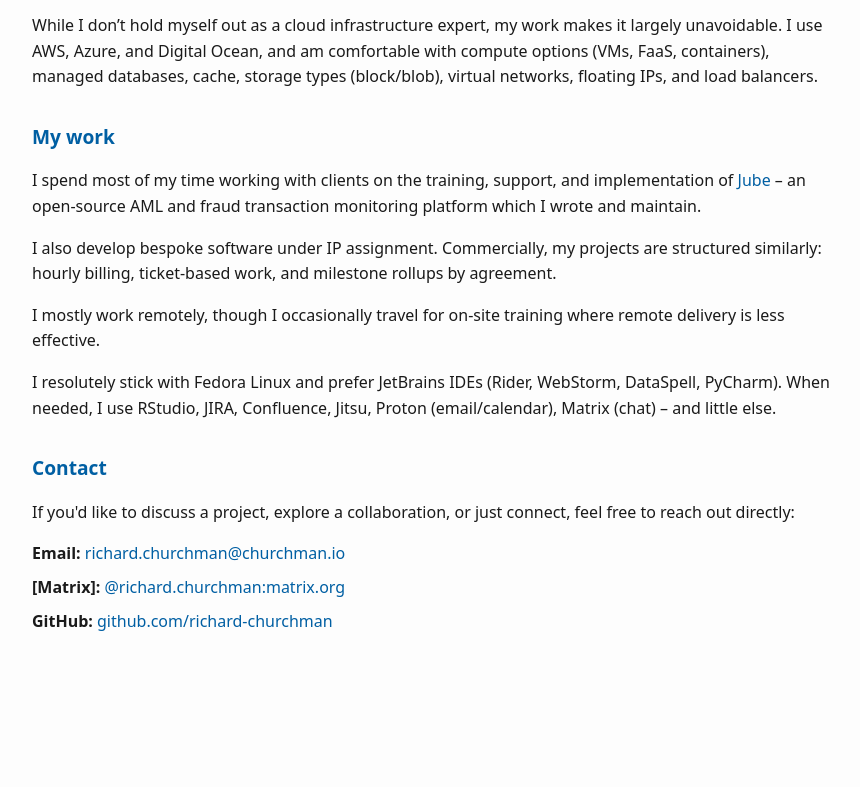
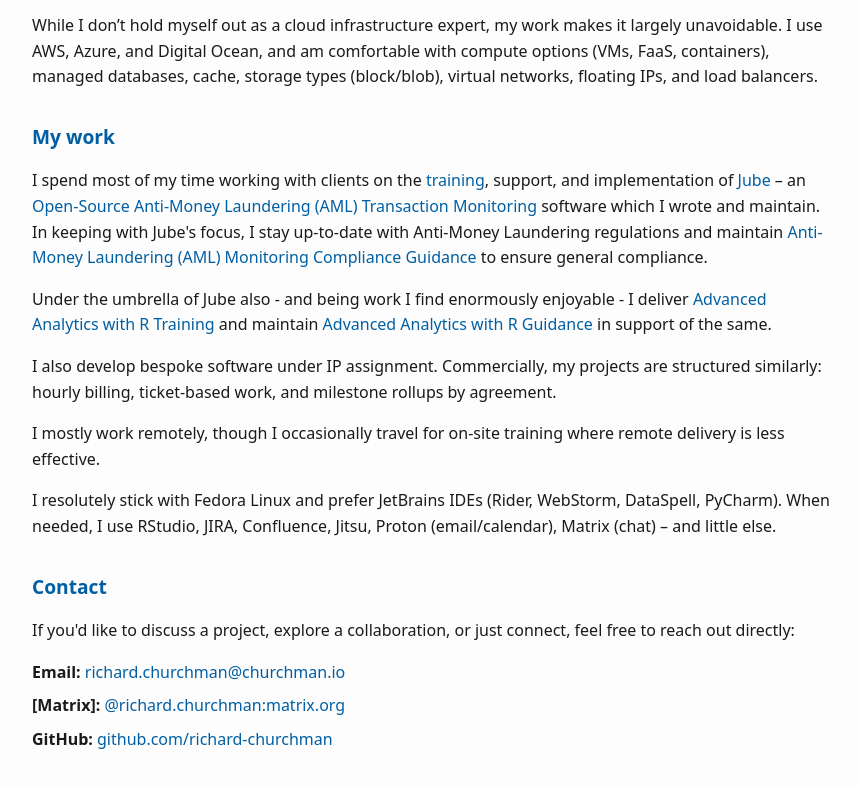
Before and after one commit to richard-churchman/churchman.io, a plain HTML site: page index.html in a window 1280 px wide. Shown: the part 909-1696 px from the top of the page, without its empty margins (208-1068 px from the left). Before the commit the page ends 1583 px from the top, so only its background shows below. Drawn offline with Linux system fonts and the light colour scheme.

Commit message:
Updates.

```diff
--- a/index.html
+++ b/index.html
@@ -115,7 +115,9 @@
     <p>While I don’t hold myself out as a cloud infrastructure expert, my work makes it largely unavoidable. I use AWS, Azure, and Digital Ocean, and am comfortable with compute options (VMs, FaaS, containers), managed databases, cache, storage types (block/blob), virtual networks, floating IPs, and load balancers.</p>
 
     <h2>My work</h2>
-    <p>I spend most of my time working with clients on the training, support, and implementation of <a href="https://github.com/jube-dev/jube" target="_blank">Jube</a> – an open-source AML and fraud transaction monitoring platform which I wrote and maintain.</p>
+    <p>I spend most of my time working with clients on the <a href="https://jube.io/jube-training/" target="_blank">training</a>, support, and implementation of <a href="https://www.jube.io" target="_blank">Jube</a> – an <a href="https://github.com/jube-home/aml-transaction-monitoring" target="_blank">Open-Source Anti-Money Laundering (AML) Transaction Monitoring</a> software which I wrote and maintain. In keeping with Jube's focus, I stay up-to-date with Anti-Money Laundering regulations and maintain <a href="https://jube.io/JubeAMLMonitoringComplianceGuidance.pdf" target="_blank">Anti-Money Laundering (AML) Monitoring Compliance Guidance</a> to ensure general compliance.</p>
+
+    <p>Under the umbrella of Jube also - and being work I find enormously enjoyable - I deliver <a href="https://jube.io/AdvancedAnalyticsWithRTrainingPlan.pdf" target="_blank">Advanced Analytics with R Training</a> and maintain <a href="https://jube.io/AdvancedAnalyticsWithRGuidance.pdf" target="_blank">Advanced Analytics with R Guidance</a> in support of the same.</p>
 
     <p>I also develop bespoke software under IP assignment. Commercially, my projects are structured similarly: hourly billing, ticket-based work, and milestone rollups by agreement.</p>
 
```
